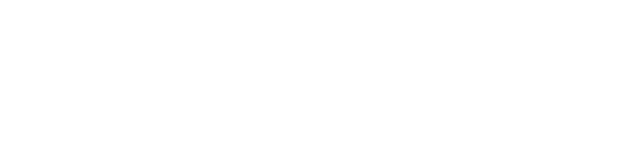
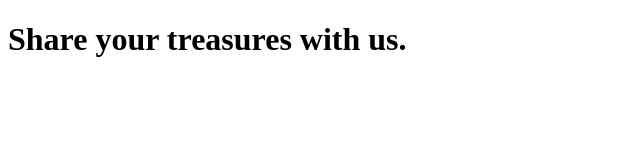
Before and after one commit to NekoCracker/TakaraConnect, a website: page index.html in a window 1280 px wide. Shown: the whole page, without its empty margins (0-640 px from the left). Drawn offline with Linux system fonts and the light colour scheme.

Commit message:
#3 20221003

```diff
--- /dev/null
+++ b/css/main.css
@@ -0,0 +1,4 @@
+.top {
+    width: 100%;
+    height: 600px;
+}
--- a/index.html
+++ b/index.html
@@ -4,9 +4,13 @@
     <meta charset="UTF-8">
     <meta http-equiv="X-UA-Compatible" content="IE=edge">
     <meta name="viewport" content="width=device-width, initial-scale=1.0">
-    <title>Document</title>
+    <title>TakaraConnect</title>
+    <link rel="stylesheet" href="css/main.css" >
 </head>
 <body>
+    <div class="top">
+        <h1>Share your treasures with us.</h1>
+    </div>
 
 </body>
 </html>
```
